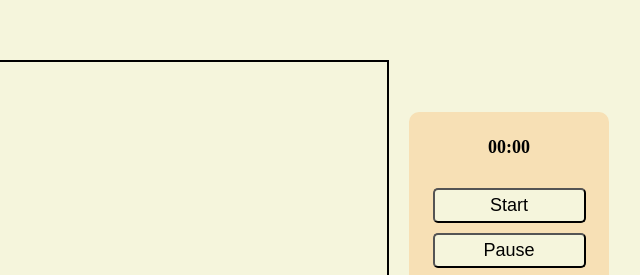
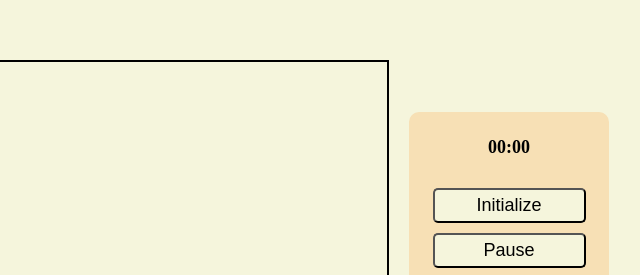
Before and after one commit to philmuri/leetcode, a plain HTML site: page minesweeper-project/index.html in a window 1280 px wide. Shown: the part 133-408 px from the top of the page, 368-1008 px from the left. Drawn offline with Linux system fonts and the light colour scheme.

Commit message:
renamed start button since it serves no purpose after initializing the grid once also added some readme text

```diff
--- a/minesweeper-project/index.html
+++ b/minesweeper-project/index.html
@@ -12,7 +12,7 @@
     <div id="minesweeper-board"></div>
     <div id="button-container">
         <div id="timer"> 00:00</div>
-        <button id="start-button"> Start</button>
+        <button id="start-button"> Initialize</button>
         <button id="pause-button"> Pause</button>
         <button id="restart-button"> Restart</button>
         <div id="settings-container">
```
Also changed, not shown: 1 other file.
